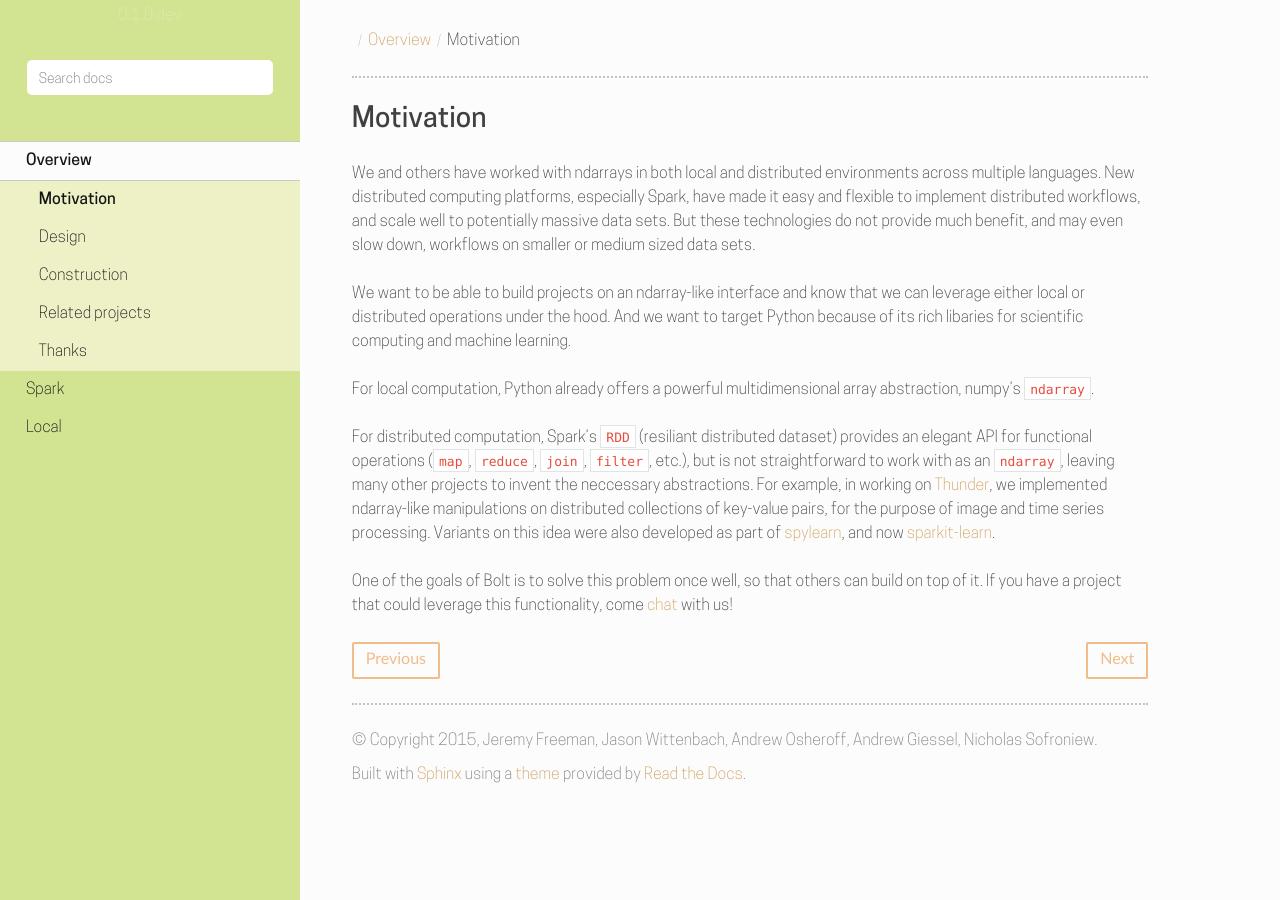
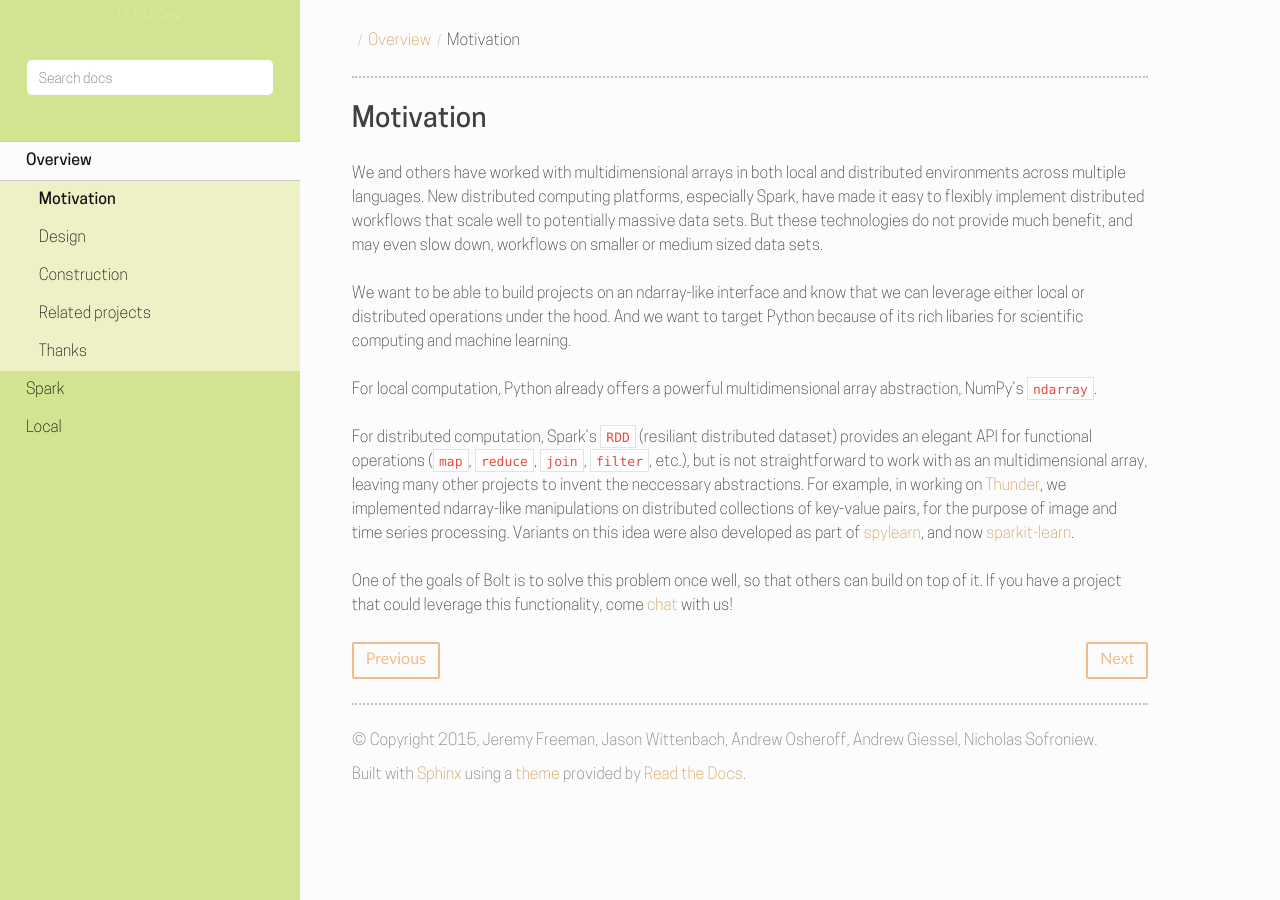
Before and after one commit to bolt-project/bolt, a Sphinx documentation site: the page built from docs/source/overview-motivation.rst, in a window 1280 px wide. Built offline with Sphinx 7.4.7 and the Read the Docs theme 2.0.0, drawn with Linux system fonts in a browser that asks for light colours.

Commit message:
minor edits to website text

```diff
--- a/docs/source/index.rst
+++ b/docs/source/index.rst
@@ -10,9 +10,9 @@
   <img src='_static/header-logo.svg' width=700></img>
 
 
-Multidimensional arrays are core to a wide variety of applications. Some are well-suited to single machines, especially when datasets fit in memory. Others can benefit from distributed computing, especially for out-of-memory datasets and complex workflows. We see need for a single interface for using multidimensional arrays across these settings.
+Multidimensional arrays are core to a wide variety of applications. Some are well-suited to single machines, especially when datasets fit in memory. Others can benefit from distributed computing, especially for out-of-memory datasets and complex workflows. We see a need for a single interface for using multidimensional arrays across these settings.
 
-Bolt is a Python project currently built on numpy and Spark. Its primary object exposes ndarray operations through either local implementations (with numpy) or distributed operations (with Spark), and makes it easy to switch between them. The distributed operations leverage efficient data structures for multidimemsional array manipulation, and aim to support most of the familiar ndarray interface in a distributed setting.
+Bolt is a Python project currently built on NumPy and Spark. Its primary object exposes array operations through either local implementations (with NumPy) or distributed operations (with Spark), and makes it easy to switch between them. The distributed operations leverage efficient data structures for multidimemsional array manipulation, and aim to support most of NumPy's familiar ndarray interface in a distributed setting.
 
 This documentation is split into a general overview, and detailed descriptions of the ``local`` and ``spark`` implementations.
 
--- a/docs/source/overview-construction.rst
+++ b/docs/source/overview-construction.rst
@@ -4,7 +4,7 @@ Construction
 Local
 -----
 
-Constructing local bolt arrays is nearly identical to using ``numpy``'s constructors.
+Constructing local bolt arrays is nearly identical to using NumPy's constructors.
 
 .. currentmodule:: bolt.local.construct.ConstructLocal
 
--- a/docs/source/overview-design.rst
+++ b/docs/source/overview-design.rst
@@ -41,6 +41,6 @@ Functional operators:
 
 And also slicing (e.g. ``x[0:10, 0:100]``, ``x[0:10, :]``) and indexing (e.g. ``x[[0, 1, 2], [0, 1, 3]]``)
 
-We aim to replicate a large fraction of the Numpy API, so if there's somewhere we're missing that you'd be interested in having, or something you'd like to contribute, create an issue.
+We aim to replicate a large fraction of the NumPy API, so if there is something that we are missing that you would be interested in having, or something that you would like to contribute, create an issue.
 
 For further details on the implementations, as well as functionality specific to the different modes, see the documentation for ``bolt.spark`` and ``bolt.local``.
--- a/docs/source/overview-motivation.rst
+++ b/docs/source/overview-motivation.rst
@@ -1,13 +1,13 @@
 Motivation
 ==========
 
-We and others have worked with ndarrays in both local and distributed environments across multiple languages. New distributed computing platforms, especially Spark, have made it easy and flexible to implement distributed workflows, and scale well to potentially massive data sets. But these technologies do not provide much benefit, and may even slow down, workflows on smaller or medium sized data sets.
+We and others have worked with multidimensional arrays in both local and distributed environments across multiple languages. New distributed computing platforms, especially Spark, have made it easy to flexibly implement distributed workflows that scale well to potentially massive data sets. But these technologies do not provide much benefit, and may even slow down, workflows on smaller or medium sized data sets.
 
 We want to be able to build projects on an ndarray-like interface and know that we can leverage either local or distributed operations under the hood. And we want to target Python because of its rich libaries for scientific computing and machine learning.
 
-For local computation, Python already offers a powerful multidimensional array abstraction, numpy's ``ndarray``.
+For local computation, Python already offers a powerful multidimensional array abstraction, NumPy's ``ndarray``.
 
-For distributed computation, Spark's ``RDD`` (resiliant distributed dataset) provides an elegant API for functional operations (``map``, ``reduce``, ``join``, ``filter``, etc.), but is not straightforward to work with as an ``ndarray``, leaving many other projects to invent the neccessary abstractions. For example, in working on Thunder_, we implemented ndarray-like manipulations on distributed collections of key-value pairs, for the purpose of image and time series processing. Variants on this idea were also developed as part of spylearn_, and now sparkit-learn_.
+For distributed computation, Spark's ``RDD`` (resiliant distributed dataset) provides an elegant API for functional operations (``map``, ``reduce``, ``join``, ``filter``, etc.), but is not straightforward to work with as an multidimensional array, leaving many other projects to invent the neccessary abstractions. For example, in working on Thunder_, we implemented ndarray-like manipulations on distributed collections of key-value pairs, for the purpose of image and time series processing. Variants on this idea were also developed as part of spylearn_, and now sparkit-learn_.
 
 One of the goals of Bolt is to solve this problem once well, so that others can build on top of it. If you have a project that could leverage this functionality, come chat_ with us!
 
--- a/docs/source/overview-thanks.rst
+++ b/docs/source/overview-thanks.rst
@@ -1,4 +1,4 @@
 Thanks
 ======
 
-This project reflects many insightful discussions with members of the data science + pydata community, in particular: the developers of Spark and PySpark (esp Matei Zaharia, Xiangrui Meng, and Josh Rosen), the coding sprint team on the spylearn project (esp Olivier Grisel and Uri Laserson), the developers of sparkit-learn, the developers of Dask (esp Matthew Rocklin), and the developers of x-ray (esp Stephan Hoyer).
+This project reflects many insightful discussions with members of the data science + pydata community, in particular: the developers of Spark and PySpark (esp. Matei Zaharia, Xiangrui Meng, and Josh Rosen), the coding sprint team on the spylearn project (esp. Olivier Grisel and Uri Laserson), the developers of sparkit-learn, the developers of Dask (esp. Matthew Rocklin), and the developers of x-ray (esp. Stephan Hoyer).
--- a/docs/source/spark-overview.rst
+++ b/docs/source/spark-overview.rst
@@ -3,8 +3,8 @@ Overview
 
 The Spark implementation of the bolt array uses an RDD of ``key,value`` pairs to represent different parts of a multi-dimensional array. We express common ndarray operations through distributed operatiions on this RDD, and keep track of shape parameters and how they are affected by manipulations.
 
-The data structure is defined by which axes are represented in the keys, and which are represented in the values. The ``keys`` are tuples and the ``values`` are arrays. You can think of each key as providing an index along a subset of axes. Ordering doesn't matter, but the RDD will be sorted before converting into a local array to ensure the correct shape.
+The data structure is defined by which axes are represented in the keys, and which are represented in the values. The ``keys`` are tuples and the ``values`` are ndarrays. You can think of each key as providing an index along a subset of axes. Ordering does not matter, but the RDD will be sorted before converting into a local array to ensure correct structure.
 
-Most operations are lazy, except where it is neccessary to perform a computation before proceeding, usually because the shape of the resulting object depends on evaluation (e.g. in ``filter``).
+Most operations are lazy, except where it is neccessary to perform a computation before proceeding -- usually because the shape of the resulting object depends on evaluation (e.g. in ``filter``).
 
-As part of the core API, we expose the functional operators ``map``, ``filter``, and ``reduce``, which are like their counterparts on the RDD except with the additional ability to apply along a specified set of axes. In addition, the Spark methods ``cache`` and ``unpersist`` are available to control the cacheing of the underlying RDD, which can speed up certain workflows by storing raw data or intermediate results in distributed memory. We do not expose all other Spark operations so as to ensure manipulations that generate valid bolt arrays. However, the underlying RDD can always be accessed by developers via the ``tordd()`` method.
+As part of the core API, we expose the functional operators ``map``, ``filter``, and ``reduce``, which are like their counterparts on the RDD except with the additional ability to be applied along a specified set of axes. In addition, the Spark methods ``cache`` and ``unpersist`` are available to control the caching of the underlying RDD, which can speed up certain workflows by storing raw data or intermediate results in distributed memory. We do not expose other Spark operations in order to ensure that manipulations generate valid bolt arrays. However, the underlying RDD can always be accessed by developers via the ``tordd()`` method.
```
Also changed, not shown: other parts of docs/source/overview-design.rst (+1 -1 lines).
